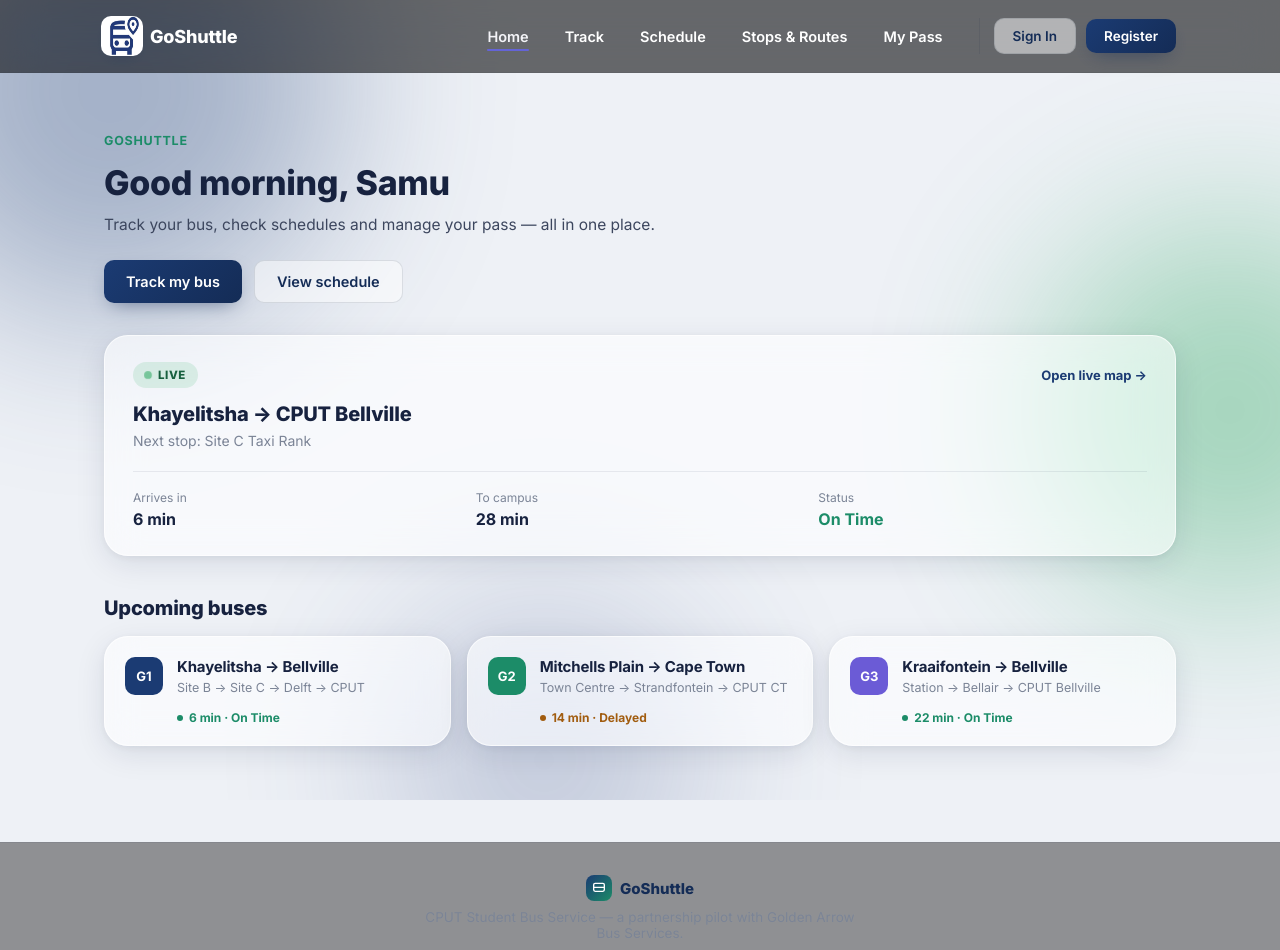
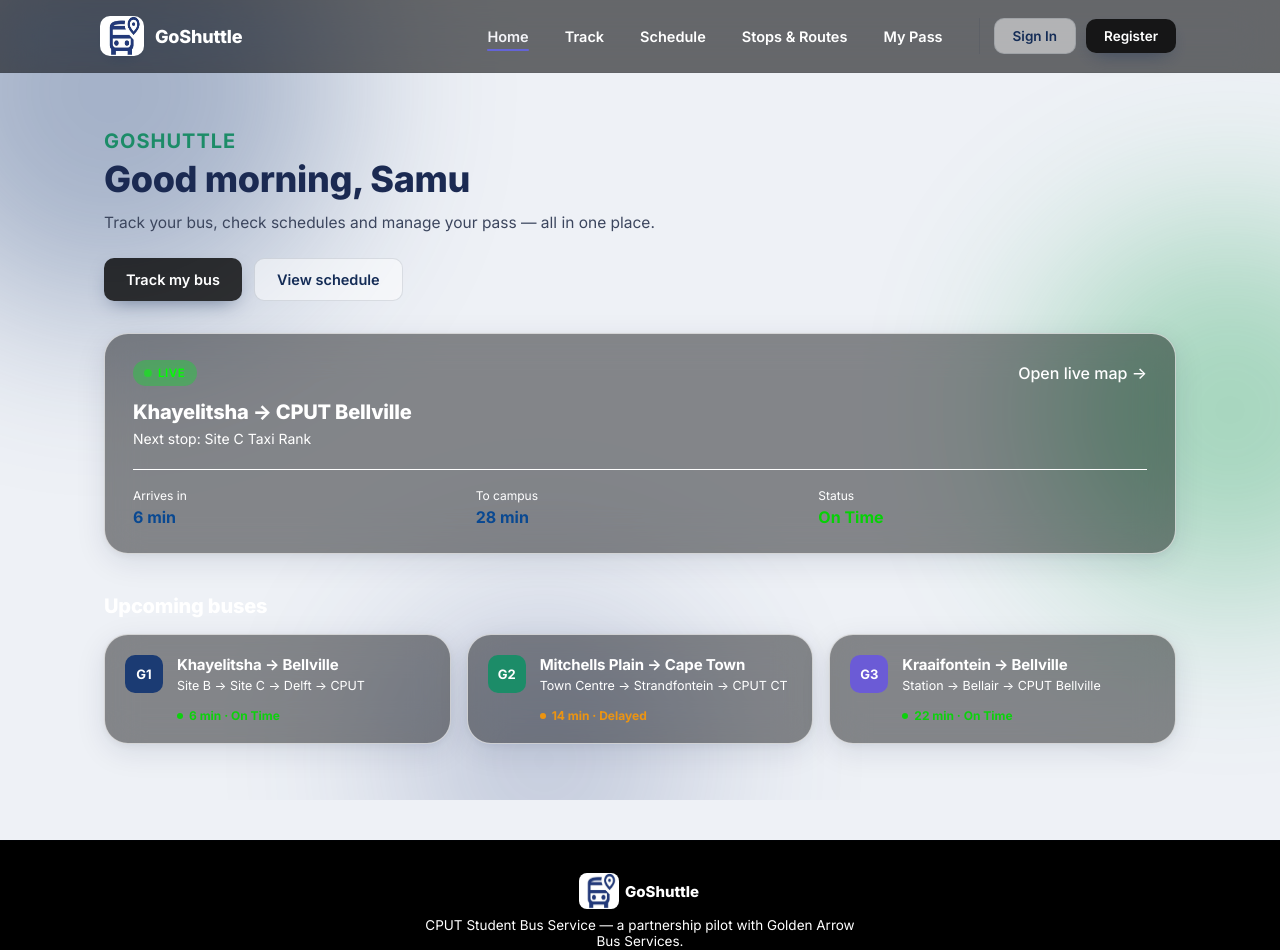
Before and after one commit to Gift1400/GoShuttle, a Vue app in the folder frontend/: page / in a window 1280 px wide. Shown: the top 950 px of the page. Built offline with nearby package versions, Linux system fonts and the light colour scheme.

Commit message:
update: home screen

```diff
--- a/frontend/src/assets/theme.css
+++ b/frontend/src/assets/theme.css
@@ -27,7 +27,8 @@
   --glass-bg: rgba(255, 255, 255, 0.6);
   --glass-bg-strong: rgba(255, 255, 255, 0.78);
   --glass-border: rgba(255, 255, 255, 0.65);
-  --glass-shadow: 0 8px 30px rgba(14, 34, 70, 0.1), 0 2px 8px rgba(14, 34, 70, 0.06);
+  --glass-shadow:
+    0 8px 30px rgba(14, 34, 70, 0.1), 0 2px 8px rgba(14, 34, 70, 0.06);
   --glass-blur: 18px;
 
   /* Header */
@@ -55,16 +56,37 @@ html {
 body {
   margin: 0;
   min-height: 100vh;
-  font-family: 'Inter', -apple-system, BlinkMacSystemFont, 'Segoe UI', Roboto, Helvetica, Arial, sans-serif;
+  font-family:
+    "Inter",
+    -apple-system,
+    BlinkMacSystemFont,
+    "Segoe UI",
+    Roboto,
+    Helvetica,
+    Arial,
+    sans-serif;
   color: var(--ink);
   background: var(--bg);
   -webkit-font-smoothing: antialiased;
 }
 
-h1, h2, h3, h4 {
+h1 {
   margin: 0;
   letter-spacing: -0.01em;
-  color: var(--ink);
+  color: #1b2a52;
+}
+h2 {
+  margin: 0;
+  letter-spacing: -0.01em;
+  color: rgb(255, 255, 255);
+  font-size: 28px;
+  font-weight: 500;
+}
+h3,
+h4 {
+  margin: 0;
+  letter-spacing: -0.01em;
+  color: white;
 }
 
 p {
@@ -87,7 +109,8 @@ ul {
   list-style: none;
 }
 
-img, svg {
+img,
+svg {
   display: block;
 }
 
@@ -150,7 +173,7 @@ img, svg {
 /* ---------- Glassmorphism ---------- */
 
 .glass {
-  background: var(--glass-bg);
+  background: rgba(0, 0, 0, 0.448);
   border: 1px solid var(--glass-border);
   border-radius: var(--radius-lg);
   box-shadow: var(--glass-shadow);
@@ -180,7 +203,10 @@ img, svg {
   font-size: 14.5px;
   font-weight: 600;
   cursor: pointer;
-  transition: transform 0.15s var(--ease), box-shadow 0.15s var(--ease), background 0.15s var(--ease);
+  transition:
+    transform 0.15s var(--ease),
+    box-shadow 0.15s var(--ease),
+    background 0.15s var(--ease);
 }
 
 .btn:active {
@@ -188,7 +214,7 @@ img, svg {
 }
 
 .btn-primary {
-  background: linear-gradient(135deg, var(--navy-700), var(--navy-800));
+  background: rgba(0, 0, 0, 0.793);
   color: #fff;
   box-shadow: 0 8px 20px -8px rgba(20, 44, 86, 0.55);
 }
@@ -219,9 +245,15 @@ img, svg {
   color: #fff;
 }
 
-.badge-g1 { background: var(--navy-700); }
-.badge-g2 { background: var(--green-600); }
-.badge-g3 { background: #6b5bd6; }
+.badge-g1 {
+  background: var(--navy-700);
+}
+.badge-g2 {
+  background: var(--green-600);
+}
+.badge-g3 {
+  background: #6b5bd6;
+}
 
 /* ---------- Section heading ---------- */
 
@@ -231,7 +263,7 @@ img, svg {
   font-weight: 700;
   letter-spacing: 0.06em;
   text-transform: uppercase;
-  color: var(--green-600);
+  color: #223a7a;
   margin-bottom: 10px;
 }
 
@@ -239,7 +271,9 @@ img, svg {
 
 .route-fade-enter-active,
 .route-fade-leave-active {
-  transition: opacity 0.22s var(--ease), transform 0.22s var(--ease);
+  transition:
+    opacity 0.22s var(--ease),
+    transform 0.22s var(--ease);
 }
 .route-fade-enter-from {
   opacity: 0;
--- a/frontend/src/components/AppFooter.vue
+++ b/frontend/src/components/AppFooter.vue
@@ -3,11 +3,7 @@
     <div class="container footer-inner">
       <div class="footer-brand">
         <span class="brand-mark">
-          <svg width="16" height="16" viewBox="0 0 24 24" fill="none" stroke="#ffffff" stroke-width="2"
-            stroke-linecap="round" stroke-linejoin="round">
-            <rect x="4" y="5" width="16" height="12" rx="2.2" />
-            <line x1="4" y1="11" x2="20" y2="11" />
-          </svg>
+          <img src="../assets/images/logo.jpeg" id="footer-logo" alt="GoShuttle Logo" />
         </span>
         <span>GoShuttle</span>
       </div>
@@ -24,7 +20,7 @@ const year = new Date().getFullYear()
 <style scoped>
 .site-footer {
   border-top: 1px solid var(--divider);
-  background: rgba(0, 0, 0, 0.4);
+  background: rgb(0, 0, 0);
 
 }
 
@@ -43,13 +39,13 @@ const year = new Date().getFullYear()
   align-items: center;
   gap: 8px;
   font-weight: 800;
-  color: var(--navy-800);
+  color: white;
   font-size: 15px;
 }
 
 .brand-mark {
-  width: 26px;
-  height: 26px;
+  width: 36px;
+  height: 36px;
   border-radius: 8px;
   display: flex;
   align-items: center;
@@ -57,15 +53,21 @@ const year = new Date().getFullYear()
   background: linear-gradient(135deg, var(--navy-700), var(--green-600));
 }
 
+#footer-logo {
+  width: 40px;
+  height: 36px;
+  border-radius: 8px;
+}
+
 .footer-note {
   font-size: 13.5px;
-  color: var(--muted);
+  color: white;
   max-width: 440px;
 }
 
 .footer-copy {
   font-size: 12.5px;
-  color: var(--muted);
+  color: white;
   opacity: 0.8;
 }
 </style>
--- a/frontend/src/components/AppHeader.vue
+++ b/frontend/src/components/AppHeader.vue
@@ -83,7 +83,7 @@ onUnmounted(() => window.removeEventListener('scroll', handleScroll))
 .brand {
   display: flex;
   align-items: center;
-  gap: 10px;
+  gap: 15px;
   flex-shrink: 0;
 }
 
@@ -99,7 +99,7 @@ onUnmounted(() => window.removeEventListener('scroll', handleScroll))
 }
 
 #logo {
-  width: 42px;
+  width: 44px;
   height: 40px;
   border-radius: 10px;
 }
@@ -177,9 +177,9 @@ onUnmounted(() => window.removeEventListener('scroll', handleScroll))
 }
 
 .menu-toggle span {
-  height: 2px;
+  height: 2.5px;
   border-radius: 2px;
-  background: var(--navy-800);
+  background: white;
   transition: transform 0.2s var(--ease), opacity 0.2s var(--ease);
 }
 
--- a/frontend/src/views/HomeView.vue
+++ b/frontend/src/views/HomeView.vue
@@ -4,7 +4,7 @@
 
       <!-- Hero -->
       <section class="hero">
-        <span class="section-eyebrow">GoShuttle</span>
+        <span id="section-eyebrow">GoShuttle</span>
         <h1>Good morning, Samu</h1>
         <p class="hero-sub">Track your bus, check schedules and manage your pass — all in one place.</p>
         <div class="hero-actions">
@@ -46,12 +46,7 @@
       <section class="upcoming">
         <h2 class="section-title">Upcoming buses</h2>
         <div class="bus-grid">
-          <router-link
-            v-for="bus in upcomingBuses"
-            :key="bus.code"
-            to="/schedule"
-            class="glass bus-card"
-          >
+          <router-link v-for="bus in upcomingBuses" :key="bus.code" to="/schedule" class="glass bus-card">
             <span class="badge" :class="bus.badgeClass">{{ bus.code }}</span>
             <div class="bus-card-body">
               <h3>{{ bus.title }}</h3>
@@ -104,8 +99,17 @@ const upcomingBuses = [
   margin-bottom: 32px;
 }
 
+#section-eyebrow {
+  font-size: 20px;
+  font-weight: 700;
+  color: var(--green-600);
+  letter-spacing: 0.05em;
+  text-transform: uppercase;
+  margin-bottom: 6px;
+}
+
 .hero h1 {
-  font-size: 34px;
+  font-size: 36px;
   font-weight: 800;
   margin: 4px 0 10px;
 }
@@ -139,10 +143,10 @@ const upcomingBuses = [
   display: inline-flex;
   align-items: center;
   gap: 7px;
-  background: rgba(23, 160, 79, 0.12);
-  color: var(--green-700);
+  background: rgba(19, 217, 48, 0.391);
+  color: rgb(0, 255, 0);
   font-size: 11.5px;
-  font-weight: 800;
+  font-weight: 600;
   letter-spacing: 0.05em;
   padding: 6px 12px;
   border-radius: var(--radius-full);
@@ -152,19 +156,28 @@ const upcomingBuses = [
   width: 6px;
   height: 6px;
   border-radius: 50%;
-  background: var(--green-500);
+  background: rgb(0, 255, 0);
   animation: pulse 1.6s ease-in-out infinite;
 }
 
 @keyframes pulse {
-  0%, 100% { opacity: 1; transform: scale(1); }
-  50% { opacity: 0.5; transform: scale(1.3); }
+
+  0%,
+  100% {
+    opacity: 1;
+    transform: scale(1);
+  }
+
+  50% {
+    opacity: 0.5;
+    transform: scale(1.3);
+  }
 }
 
 .live-link {
-  font-size: 13px;
-  font-weight: 700;
-  color: var(--navy-700);
+  font-size: 16px;
+  font-weight: 500;
+  color: white;
 }
 
 .live-link:hover {
@@ -179,7 +192,7 @@ const upcomingBuses = [
 
 .next-stop {
   font-size: 14px;
-  color: var(--muted);
+  color: white;
   margin-bottom: 22px;
 }
 
@@ -187,7 +200,7 @@ const upcomingBuses = [
   display: grid;
   grid-template-columns: repeat(3, minmax(0, 1fr));
   gap: 14px;
-  border-top: 1px solid var(--divider);
+  border-top: 1px solid white;
   padding-top: 18px;
 }
 
@@ -199,17 +212,17 @@ const upcomingBuses = [
 
 .live-stat-label {
   font-size: 12px;
-  color: var(--muted);
+  color: white;
 }
 
 .live-stat-value {
   font-size: 16px;
   font-weight: 700;
-  color: var(--ink);
+  color: rgb(9, 72, 145);
 }
 
 .status-on-time {
-  color: var(--green-600);
+  color: rgb(6, 208, 6);
 }
 
 /* Upcoming */
@@ -217,6 +230,7 @@ const upcomingBuses = [
   font-size: 20px;
   font-weight: 800;
   margin-bottom: 16px;
+  color: white;
 }
 
 .bus-grid {
@@ -253,7 +267,7 @@ const upcomingBuses = [
 
 .bus-card-body p {
   font-size: 12.5px;
-  color: var(--muted);
+  color: white;
   margin-bottom: 10px;
 }
 
@@ -273,11 +287,11 @@ const upcomingBuses = [
 }
 
 .bus-status.on-time {
-  color: var(--green-600);
+  color: rgb(13, 208, 13);
 }
 
 .bus-status.delayed {
-  color: #a15c0f;
+  color: #ec9411;
 }
 
 @media (max-width: 560px) {
--- a/frontend/src/views/MyPassView.vue
+++ b/frontend/src/views/MyPassView.vue
@@ -357,6 +357,7 @@ onMounted(() => {
 .section-title {
   font-size: 17px;
   font-weight: 800;
+  color: rgb(111, 148, 250);
   margin-bottom: 14px;
 }
 
--- a/frontend/src/views/TrackView.vue
+++ b/frontend/src/views/TrackView.vue
@@ -14,18 +14,15 @@
         <section class="glass progress-card">
           <h2 class="card-title">Route progress</h2>
           <ol class="progress-track">
-            <li
-              v-for="(stop, i) in bus.stops"
-              :key="stop.name"
-              class="progress-stop"
-              :class="{ passed: i < currentIndex, active: i === currentIndex }"
-            >
+            <li v-for="(stop, i) in bus.stops" :key="stop.name" class="progress-stop"
+              :class="{ passed: i < currentIndex, active: i === currentIndex }">
               <span class="progress-node">
-                <svg v-if="i === currentIndex" width="14" height="14" viewBox="0 0 24 24" fill="none" stroke="currentColor" stroke-width="2.2" stroke-linecap="round" stroke-linejoin="round">
-                  <rect x="3" y="7" width="15" height="10" rx="2"/>
-                  <path d="M18 10h2.5a1.5 1.5 0 0 1 1.34.83L23 13v4h-2"/>
-                  <circle cx="7.5" cy="18.5" r="1.4"/>
-                  <circle cx="17.5" cy="18.5" r="1.4"/>
+                <svg v-if="i === currentIndex" width="14" height="14" viewBox="0 0 24 24" fill="none"
+                  stroke="currentColor" stroke-width="2.2" stroke-linecap="round" stroke-linejoin="round">
+                  <rect x="3" y="7" width="15" height="10" rx="2" />
+                  <path d="M18 10h2.5a1.5 1.5 0 0 1 1.34.83L23 13v4h-2" />
+                  <circle cx="7.5" cy="18.5" r="1.4" />
+                  <circle cx="17.5" cy="18.5" r="1.4" />
                 </svg>
               </span>
               <span class="progress-label">
@@ -141,8 +138,17 @@ const currentIndex = computed(() => 1)
 }
 
 @keyframes pulse {
-  0%, 100% { opacity: 1; transform: scale(1); }
-  50% { opacity: 0.5; transform: scale(1.3); }
+
+  0%,
+  100% {
+    opacity: 1;
+    transform: scale(1);
+  }
+
+  50% {
+    opacity: 0.5;
+    transform: scale(1.3);
+  }
 }
 
 .track-grid {
@@ -264,7 +270,7 @@ const currentIndex = computed(() => 1)
 }
 
 .status-on-time {
-  color: var(--green-600);
+  color: rgb(0, 208, 38);
 }
 
 .capacity-block {
```
